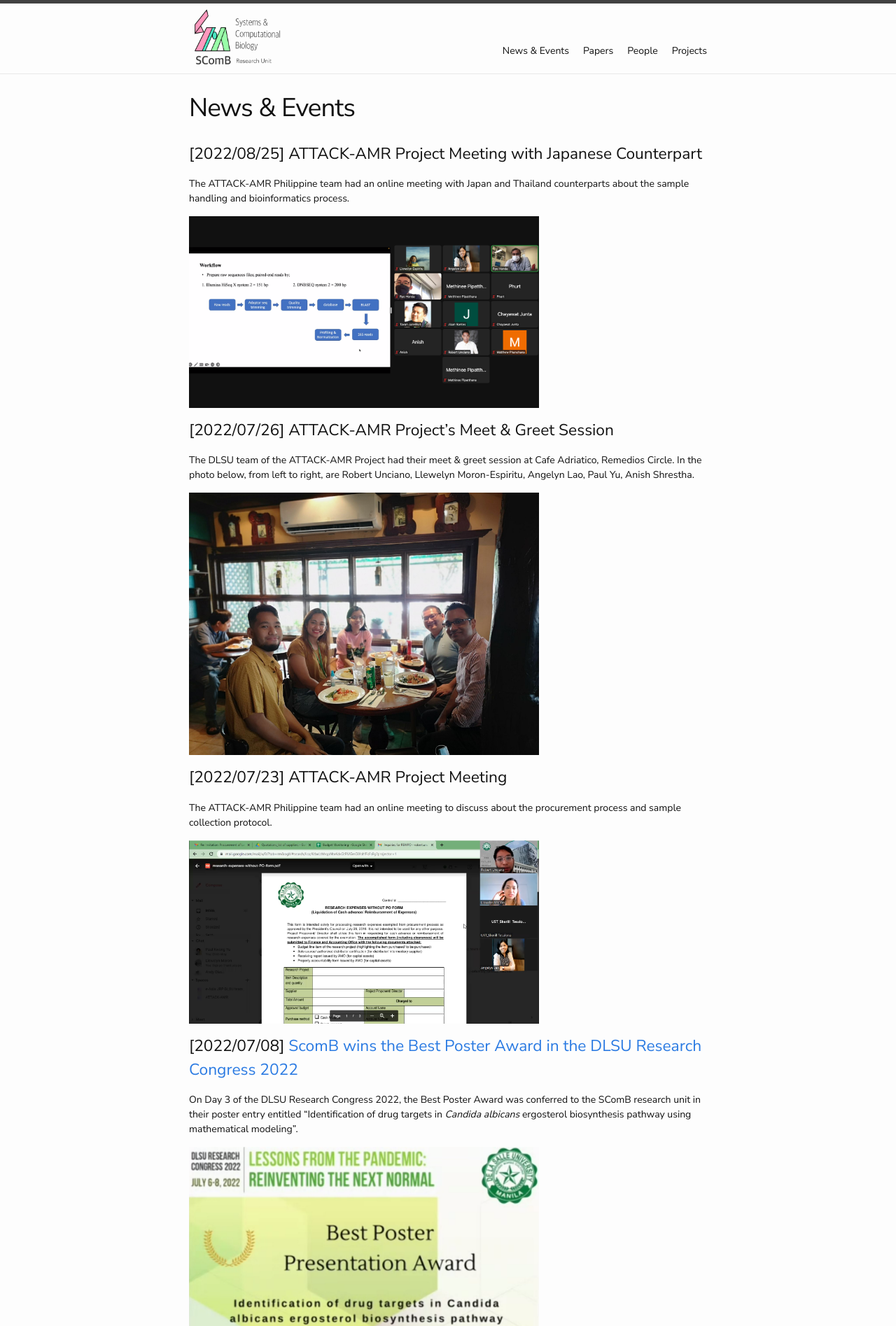
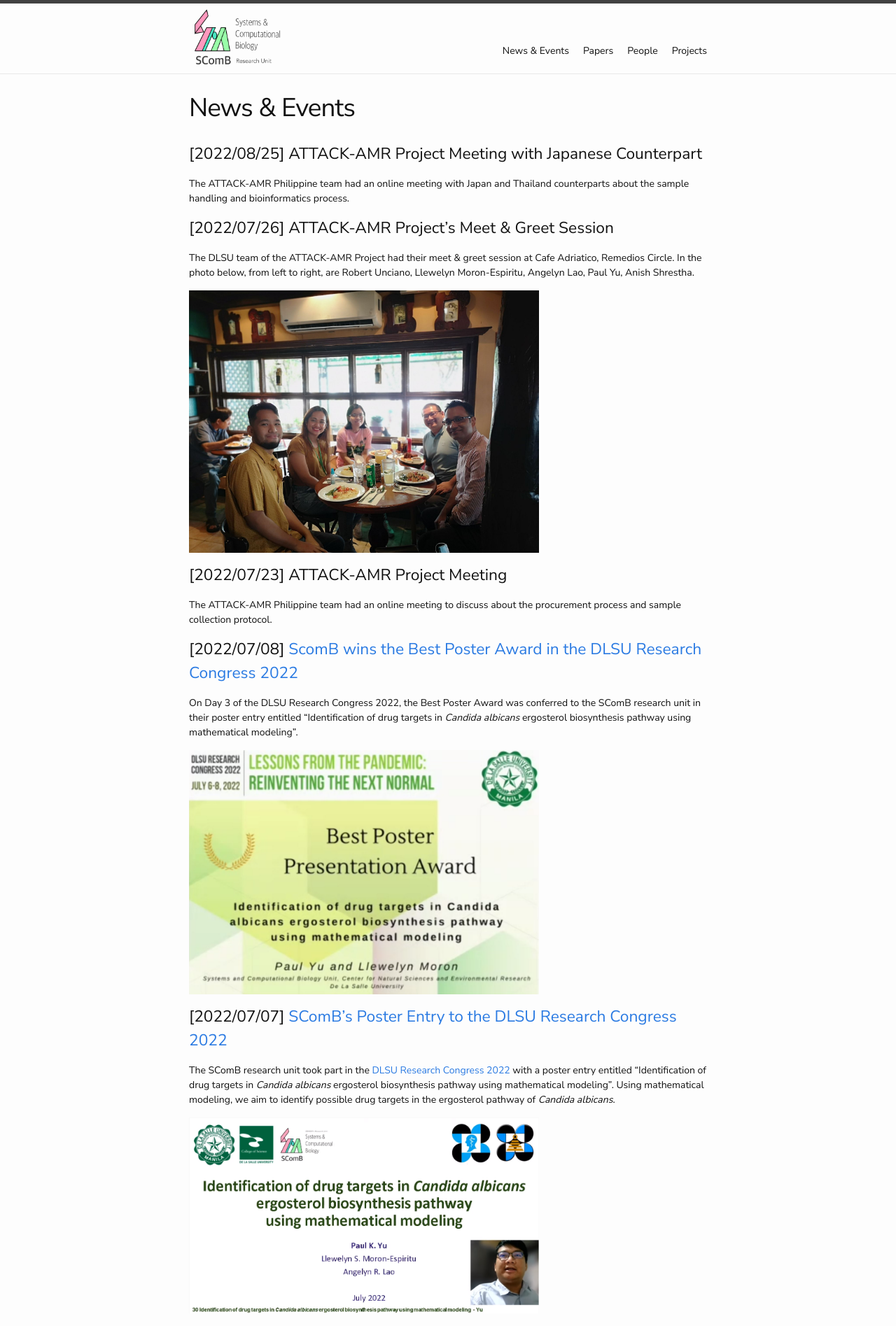
Before and after one commit to dlsu-scomb/dlsu-scomb.github.io, a Jekyll site: the page built from events.md, in a window 1280 px wide. Shown: the top 1895 px of the page at 70% size. Built offline with Jekyll 4.4.1, drawn with Linux system fonts in a browser that asks for light colours; nearby versions of some CDN libraries; a style sheet for code colours, icons or effects is not loaded.

Commit message:
Updated meeting events

```diff
--- a/events.md
+++ b/events.md
@@ -7,8 +7,6 @@ permalink: /events/
 ### [2022/08/25] ATTACK-AMR Project Meeting with Japanese Counterpart
 
 The ATTACK-AMR Philippine team had an online meeting with Japan and Thailand counterparts about the sample handling and bioinformatics process.
-
-<img src='/assets/20220825-meeting.png' width='500' />
 
 <a id="meet_and_greet"><a/>
 ### [2022/07/26] ATTACK-AMR Project's Meet & Greet Session
@@ -21,8 +19,6 @@ The DLSU team of the ATTACK-AMR Project had their meet & greet session at Cafe A
 ### [2022/07/23] ATTACK-AMR Project Meeting
 
 The ATTACK-AMR Philippine team had an online meeting to discuss about the procurement process and sample collection protocol.
-
-<img src='/assets/20220723-meeting.png' width='500' />
 
 <a id="best_poster_dlsu_rescon_2022"><a/>
 ### [2022/07/08] [ScomB wins the Best Poster Award in the DLSU Research Congress 2022](https://www.facebook.com/DLSUResCon/videos/1044777786155541)
```
Also changed, not shown: assets/20220723-meeting.png (deleted), assets/20220825-meeting.png (deleted).
